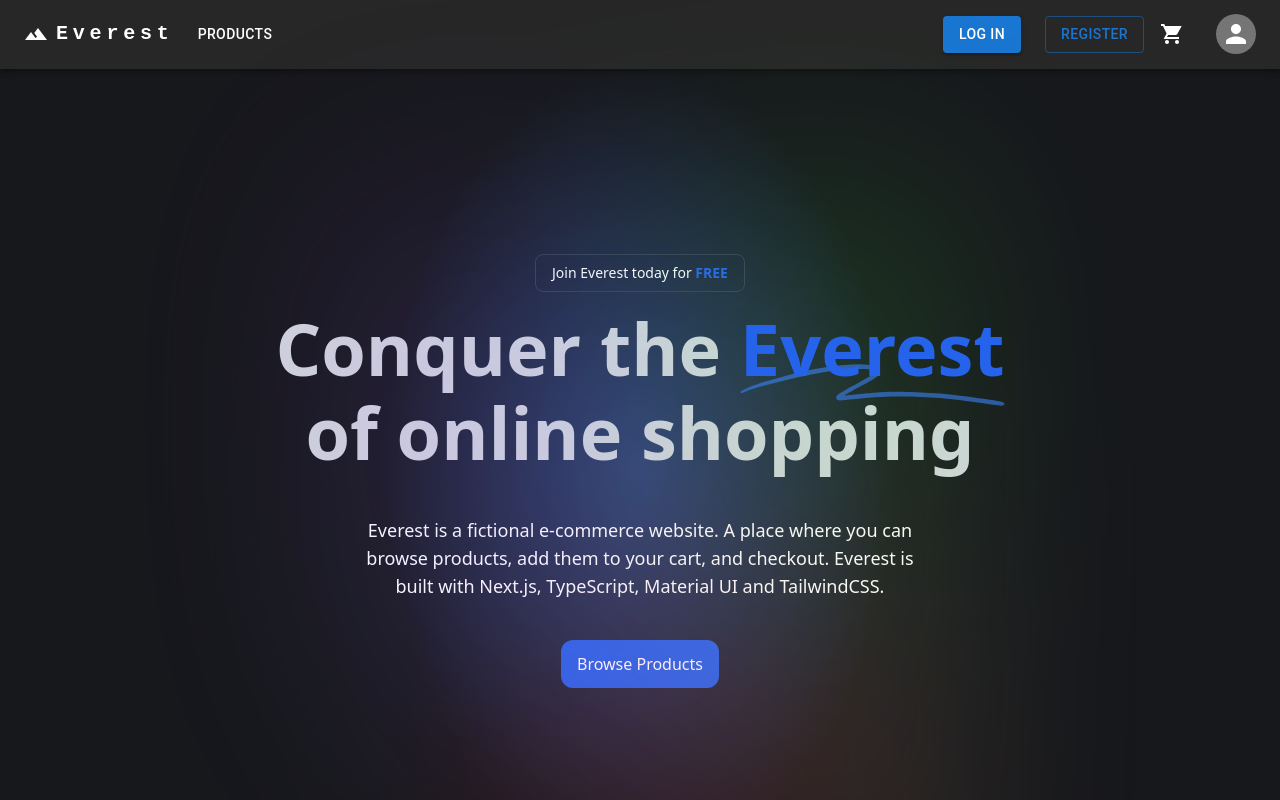
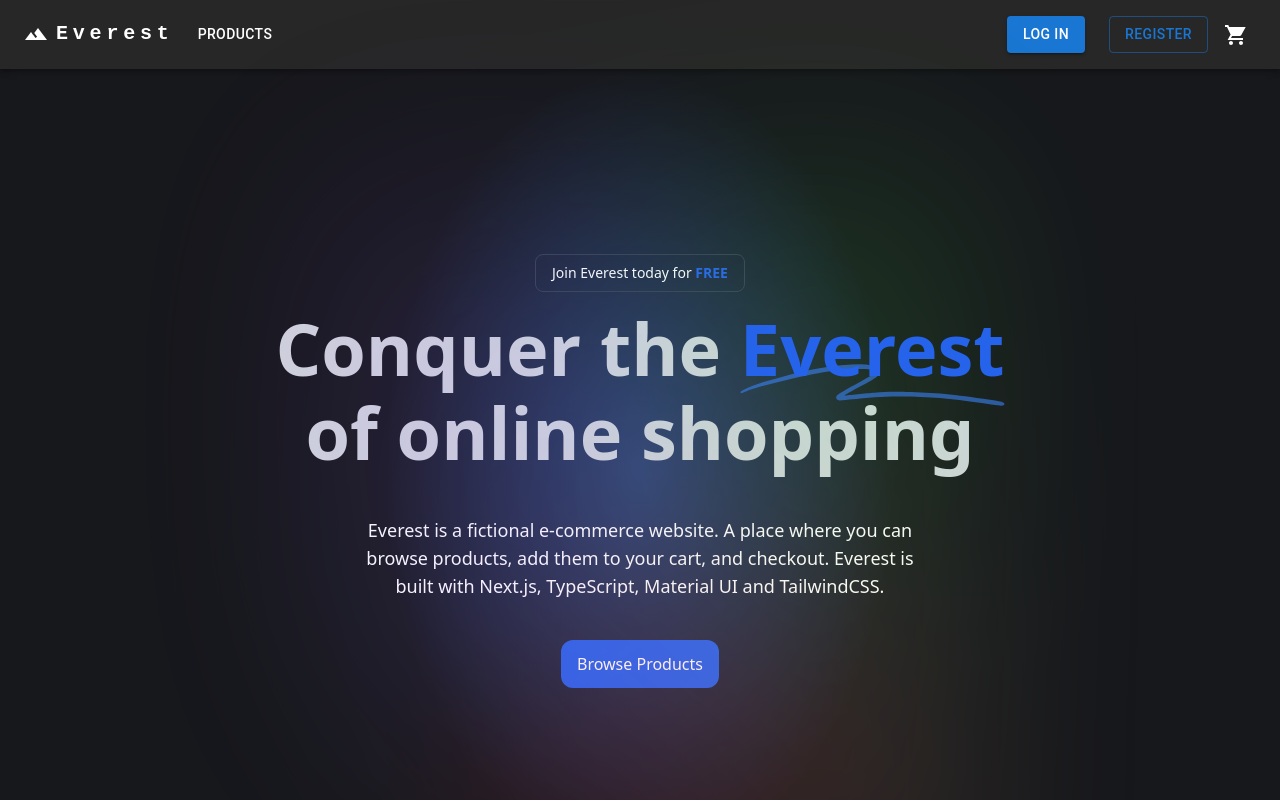
Before and after one commit to santidotpy/everest-front, a Next.js app: page / in a window 1280 px wide. Shown: the top 800 px of the page. Built offline with nearby package versions, Linux system fonts and the light colour scheme.

Commit message:
✨ update with addToCart functionality

```diff
--- a/src/components/Info.tsx
+++ b/src/components/Info.tsx
@@ -1,23 +1,21 @@
 "use client";
-
-// import { ShoppingCart } from "lucide-react";
 
 import Currency from "@/components/Currency";
 import Button from "@mui/material/Button";
 import { Product } from "../../types";
 import ShoppingCartSharpIcon from "@mui/icons-material/ShoppingCartSharp";
-// import useCart from "@/hooks/use-cart";
+import useCart from "@/hooks/use-cart";
 
 interface InfoProps {
   data: Product;
 }
 
 const Info: React.FC<InfoProps> = ({ data }) => {
-  //   const cart = useCart();
+  const cart = useCart();
 
-  //   const onAddToCart = () => {
-  //     cart.addItem(data);
-  //   }
+  const onAddToCart = () => {
+    cart.addItem(data);
+  };
 
   return (
     <div>
@@ -35,11 +33,11 @@ const Info: React.FC<InfoProps> = ({ data }) => {
         </div>
       </div>
       <div className="mt-10 flex items-center gap-x-3">
-        {/* <Button onClick={onAddToCart} className="flex items-center gap-x-2">
-          Add To Cart
-          <ShoppingCart size={20} />
-        </Button> */}
-        <Button className="flex items-center gap-x-2 bg-[#068ad1]" variant="contained">
+        <Button
+          onClick={onAddToCart}
+          className="flex items-center gap-x-2 bg-[#068ad1]"
+          variant="contained"
+        >
           Add To Cart
           <ShoppingCartSharpIcon />
         </Button>
--- a/src/components/Navbar.tsx
+++ b/src/components/Navbar.tsx
@@ -1,5 +1,6 @@
 "use client";
 import React from "react";
+import { useEffect } from "react";
 import AppBar from "@mui/material/AppBar";
 import Box from "@mui/material/Box";
 import Toolbar from "@mui/material/Toolbar";
@@ -13,16 +14,23 @@ import Button from "@mui/material/Button";
 import Stack from "@mui/material/Stack";
 import Tooltip from "@mui/material/Tooltip";
 import MenuItem from "@mui/material/MenuItem";
+import Logout from "@mui/icons-material/Logout";
 import { ThemeProvider, createTheme } from "@mui/material/styles";
 import LandscapeSharpIcon from "@mui/icons-material/LandscapeSharp";
+import Badge from "@mui/material/Badge";
 import ShoppingCartSharpIcon from "@mui/icons-material/ShoppingCartSharp";
 import Link from "next/link";
+import { useRouter } from "next/navigation";
+
+import useCart from "@/hooks/use-cart";
+import { toast } from "react-hot-toast";
 
 const pages = ["Products"];
 const settings = ["Profile", "Logout"];
 const pageName = "Everest";
 
 function Navbar() {
+  const [user, setUser] = React.useState({ token: "" });
   const [anchorElNav, setAnchorElNav] = React.useState<null | HTMLElement>(
     null
   );
@@ -30,10 +38,23 @@ function Navbar() {
     null
   );
 
+  const cart = useCart();
+
+  useEffect(() => {
+    if (typeof window !== "undefined") {
+      // Check if the code is running on the client-side
+      const token = window.localStorage.getItem("token");
+      if (token) {
+        setUser({ token: token });
+      }
+    }
+  }, []);
+
   const handleOpenNavMenu = (event: React.MouseEvent<HTMLElement>) => {
     setAnchorElNav(event.currentTarget);
   };
   const handleOpenUserMenu = (event: React.MouseEvent<HTMLElement>) => {
+    console.log("user menu");
     setAnchorElUser(event.currentTarget);
   };
 
@@ -65,19 +86,7 @@ function Navbar() {
     },
   });
 
-  const theme = createTheme({
-    palette: {
-      primary: {
-        // Purple and green play nicely together.
-        main: "#ffffff",
-      },
-      secondary: {
-        // This is green.A700 as hex.
-        main: "#0357ff",
-      },
-      mode: "dark",
-    },
-  });
+  const router = useRouter();
 
   return (
     <ThemeProvider theme={darkTheme}>
@@ -175,6 +184,8 @@ function Navbar() {
               ))}
             </Box>
 
+            {/* esto deberia salir si no esta logueado */}
+            {!user.token ? (
               <div className="p-4">
                 <Box sx={{ flexGrow: 0, display: { xs: "none", md: "flex" } }}>
                   <Stack spacing={3} direction="row">
@@ -197,27 +208,23 @@ function Navbar() {
                   </Stack>
                 </Box>
               </div>
+            ) : (
+              <></>
+            )}
 
-            <Typography
-              variant="h6"
-              noWrap
-              component="a"
-              href="/cart"
-              sx={{
-                mr: 2,
-                display: { xs: "none", md: "flex" },
-                fontFamily: "monospace",
-                fontWeight: 700,
-                letterSpacing: ".3rem",
-                color: "inherit",
-                textDecoration: "none",
-              }}
+            <Box>
+              <Badge
+                badgeContent={cart?.items?.length > 0 ? cart?.items?.length : 0}
+                color="error"
+                className="cursor-pointer hover:opacity-70"
+                onClick={() => router.push("/cart")}
               >
-              <ShoppingCartSharpIcon sx={{ mr: 2 }} />
-            </Typography>
+                <ShoppingCartSharpIcon sx={{ mr: 1 }} />
+              </Badge>
+            </Box>
 
-            {/* esto deberia salir si esta logueado */}
-            <Box sx={{ flexGrow: 0 }}>
+            {user.token ? (
+              <Box sx={{ flexGrow: 0, marginLeft: 3 }}>
                 <Tooltip title="Open settings">
                   <IconButton onClick={handleOpenUserMenu} sx={{ p: 0 }}>
                     <Avatar />
@@ -239,13 +246,27 @@ function Navbar() {
                   open={Boolean(anchorElUser)}
                   onClose={handleCloseUserMenu}
                 >
-                {settings.map((setting) => (
-                  <MenuItem key={setting} onClick={handleCloseUserMenu}>
-                    <Typography textAlign="center">{setting}</Typography>
+                  <MenuItem onClick={handleCloseUserMenu}>
+                    <Button
+                      variant="contained"
+                      startIcon={<Logout fontSize="small" />}
+                      onClick={() => {
+                        if (typeof window !== "undefined") {
+                          window.localStorage.removeItem("token");
+                        }
+                        setUser({ token: "" });
+                        toast.success("Logout successful!");
+                        router.push("/");
+                      }}
+                    >
+                      Logout
+                    </Button>
                   </MenuItem>
-                ))}
                 </Menu>
               </Box>
+            ) : (
+              <></>
+            )}
           </Toolbar>
         </Container>
       </AppBar>
--- a/src/components/Product-card.tsx
+++ b/src/components/Product-card.tsx
@@ -12,12 +12,14 @@ import { MouseEventHandler } from "react";
 import { Product } from "../../types";
 import Currency from "./Currency";
 import usePreviewModal from "@/hooks/use-preview-modal";
+import useCart from "@/hooks/use-cart";
 
 interface ProductCard {
   data: Product;
 }
 
 const ProductCard = ({ data }: ProductCard) => {
+  const cart = useCart();
   const previewModal = usePreviewModal();
   const router = useRouter();
 
@@ -29,6 +31,12 @@ const ProductCard = ({ data }: ProductCard) => {
     e.stopPropagation();
 
     previewModal.onOpen(data);
+  };
+
+  const onAddToCart: MouseEventHandler<HTMLButtonElement> = (e) => {
+    e.stopPropagation();
+
+    cart.addItem(data);
   };
 
   return (
@@ -72,6 +80,7 @@ const ProductCard = ({ data }: ProductCard) => {
               <OpenInFullRoundedIcon />
             </IconButton>
             <IconButton
+              onClick={onAddToCart}
               className="w-50 mt-2 bg-[#068ad1] text-white border-2 border-[#027bbd]  text-center justify-center align-center mx-auto"
               size="large"
               color="primary"
@@ -86,64 +95,3 @@ const ProductCard = ({ data }: ProductCard) => {
 };
 
 export default ProductCard;
-
-// import Image from "next/image";
-// import Card from "@mui/material/Card";
-// import CardMedia from "@mui/material/CardMedia";
-// import CardContent from "@mui/material/CardContent";
-// import IconButton from "@mui/material/IconButton";
-// import Typography from "@mui/material/Typography";
-// import ShoppingCartSharpIcon from "@mui/icons-material/ShoppingCartSharp";
-// import OpenInFullRoundedIcon from "@mui/icons-material/OpenInFullRounded";
-
-// import { Product } from "../../types";
-// import Currency from "./Currency";
-
-// interface ProductCard {
-//   data: Product;
-// }
-
-// const ProductCard = ({ data }: ProductCard) => {
-//   return (
-//     <div className="max-w-md mx-auto mb-5 pb-5 hover:shadow-lg transition duration-200 ease-in-out cursor-pointer group">
-//       <Card className="h-full flex flex-col justify-between">
-//         <CardMedia
-//           component="img"
-//           alt={data.productName}
-//           height="250"
-//           image={data.thumbnail}
-//         />
-//         <CardContent className="flex flex-col justify-between">
-//           <div>
-//             <Typography variant="subtitle1" className="font-bold">
-//               {data.productName}
-//             </Typography>
-//             <Typography variant="body2" color="text.secondary">
-//               <Currency value={data.price} />
-//             </Typography>
-//           </div>
-//           <div className="flex gap-x-6 justify-center mt-2 opacity-0 group-hover:opacity-100 transition
-
-//           ">
-//             <IconButton
-//               className="w-12 h-12 bg-[#068ad1] text-white border-2 border-[#027bbd]"
-//               size="large"
-//               color="primary"
-//             >
-//               <OpenInFullRoundedIcon />
-//             </IconButton>
-//             <IconButton
-//               className="w-12 h-12 bg-[#068ad1] text-white border-2 border-[#027bbd]"
-//               size="large"
-//               color="primary"
-//             >
-//               <ShoppingCartSharpIcon />
-//             </IconButton>
-//           </div>
-//         </CardContent>
-//       </Card>
-//     </div>
-//   );
-// };
-
-// export default ProductCard;
```
Lines whose indentation alone changed are shown as unchanged.
